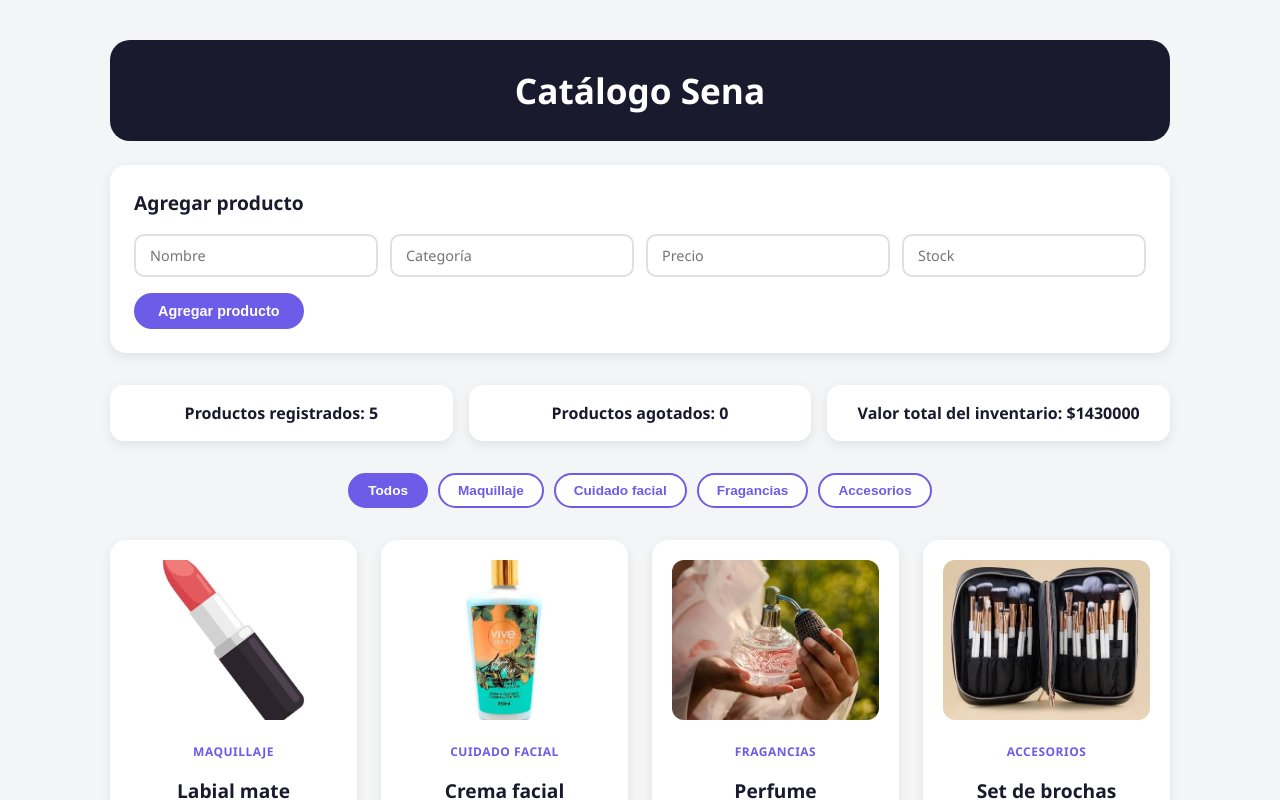
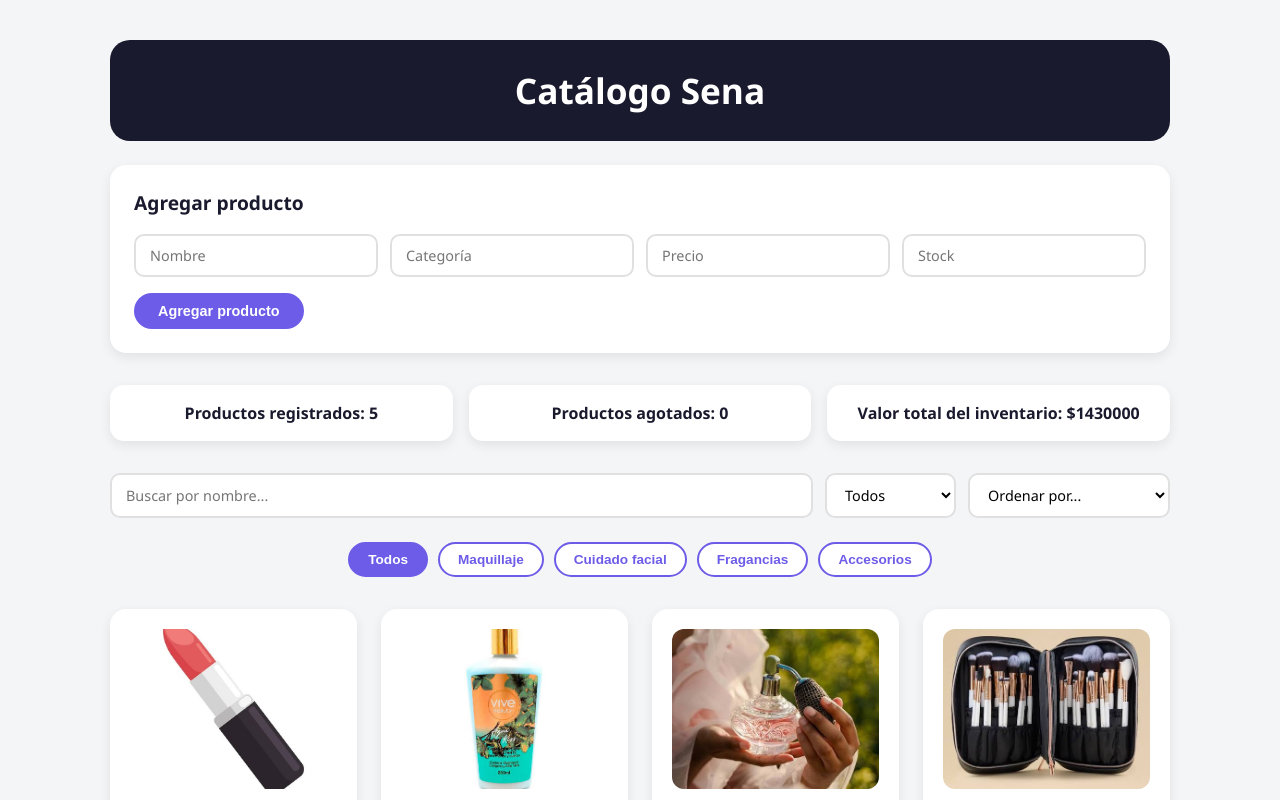
Before and after one commit to Cyber-TL/Aprendiendo-react, a React (Vite) app: page / in a window 1280 px wide. Shown: the top 800 px of the page. Built offline with nearby package versions, Linux system fonts and the light colour scheme.

Commit message:
feat: agregar busqueda, flitros de estado y ordenamiento

```diff
--- a/src/App.css
+++ b/src/App.css
@@ -272,3 +272,42 @@ body {
 .btn-editar:hover {
   background: #ffc233;
 }
+
+.controles-consulta {
+  display: flex;
+  flex-wrap: wrap;
+  gap: 12px;
+  margin-bottom: 24px;
+}
+
+.controles-consulta .busqueda {
+  flex: 1;
+  min-width: 200px;
+  border: 2px solid #e0e0e0;
+  border-radius: 10px;
+  padding: 10px 14px;
+  font-size: 0.9rem;
+  font-family: inherit;
+}
+
+.controles-consulta .busqueda:focus {
+  outline: none;
+  border-color: #6c5ce7;
+}
+
+.controles-consulta select {
+  border: 2px solid #e0e0e0;
+  border-radius: 10px;
+  padding: 10px 14px;
+  font-size: 0.9rem;
+  font-family: inherit;
+  background: white;
+  cursor: pointer;
+}
+
+.sin-resultados {
+  text-align: center;
+  color: #666;
+  font-size: 1rem;
+  padding: 40px 0;
+}
--- a/src/App.jsx
+++ b/src/App.jsx
@@ -27,6 +27,9 @@ function App() {
   const [categoriaActiva, setCategoriaActiva] = useState("Todos");
   const [productoEditando, setProductoEditando] = useState(null);
   const [mensaje, setMensaje] = useState("");
+  const [busqueda, setBusqueda] = useState("");
+  const [filtroEstado, setFiltroEstado] = useState("Todos");
+  const [orden, setOrden] = useState("");
 
   useEffect(() => {
     localStorage.setItem("productos", JSON.stringify(productos));
@@ -40,11 +43,6 @@ function App() {
   }, [mensaje]);
 
   const categorias = ["Todos", ...new Set(productos.map((p) => p.categoria))];
-
-  const productosFiltrados =
-    categoriaActiva === "Todos"
-      ? productos
-      : productos.filter((p) => p.categoria === categoriaActiva);
 
   const agregarProducto = (nuevoProducto) => {
     setProductos([...productos, nuevoProducto]);
@@ -86,6 +84,40 @@ function App() {
     0
   );
 
+  // 1. Filtrar por categoría
+  let productosFiltrados =
+    categoriaActiva === "Todos"
+      ? productos
+      : productos.filter((p) => p.categoria === categoriaActiva);
+
+  // 2. Filtrar por estado (disponible/agotado)
+  if (filtroEstado === "Disponibles") {
+    productosFiltrados = productosFiltrados.filter((p) => p.stock > 0);
+  } else if (filtroEstado === "Agotados") {
+    productosFiltrados = productosFiltrados.filter((p) => p.stock === 0);
+  }
+
+  // 3. Buscar por nombre
+  if (busqueda.trim() !== "") {
+    productosFiltrados = productosFiltrados.filter((p) =>
+      p.nombre.toLowerCase().includes(busqueda.toLowerCase())
+    );
+  }
+
+  // 4. Ordenar (sin mutar el estado original)
+  const productosOrdenados = [...productosFiltrados];
+  if (orden === "nombre-asc") {
+    productosOrdenados.sort((a, b) => a.nombre.localeCompare(b.nombre));
+  } else if (orden === "precio-asc") {
+    productosOrdenados.sort((a, b) => a.precio - b.precio);
+  } else if (orden === "precio-desc") {
+    productosOrdenados.sort((a, b) => b.precio - a.precio);
+  } else if (orden === "stock-asc") {
+    productosOrdenados.sort((a, b) => a.stock - b.stock);
+  } else if (orden === "stock-desc") {
+    productosOrdenados.sort((a, b) => b.stock - a.stock);
+  }
+
   return (
     <main className="app">
       <div className="titulo-wrapper">
@@ -106,6 +138,31 @@ function App() {
         <p>Valor total del inventario: ${valorInventario}</p>
       </div>
 
+      <div className="controles-consulta">
+        <input
+          type="text"
+          className="busqueda"
+          placeholder="Buscar por nombre..."
+          value={busqueda}
+          onChange={(e) => setBusqueda(e.target.value)}
+        />
+
+        <select value={filtroEstado} onChange={(e) => setFiltroEstado(e.target.value)}>
+          <option value="Todos">Todos</option>
+          <option value="Disponibles">Disponibles</option>
+          <option value="Agotados">Agotados</option>
+        </select>
+
+        <select value={orden} onChange={(e) => setOrden(e.target.value)}>
+          <option value="">Ordenar por...</option>
+          <option value="nombre-asc">Nombre A-Z</option>
+          <option value="precio-asc">Precio menor a mayor</option>
+          <option value="precio-desc">Precio mayor a menor</option>
+          <option value="stock-asc">Stock menor a mayor</option>
+          <option value="stock-desc">Stock mayor a menor</option>
+        </select>
+      </div>
+
       <div className="filtros">
         {categorias.map((cat) => (
           <button
@@ -118,8 +175,11 @@ function App() {
         ))}
       </div>
 
+      {productosOrdenados.length === 0 ? (
+        <p className="sin-resultados">No se encontraron productos.</p>
+      ) : (
         <section className="catalogo">
-        {productosFiltrados.map((producto) => (
+          {productosOrdenados.map((producto) => (
             <Producto
               key={producto.id}
               producto={producto}
@@ -134,6 +194,7 @@ function App() {
             />
           ))}
         </section>
+      )}
     </main>
   );
 }
```
Lines whose indentation alone changed are shown as unchanged.
